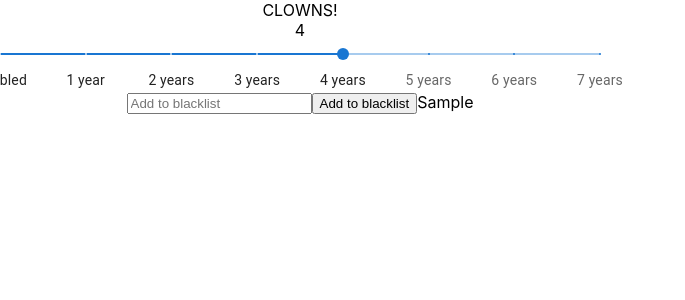
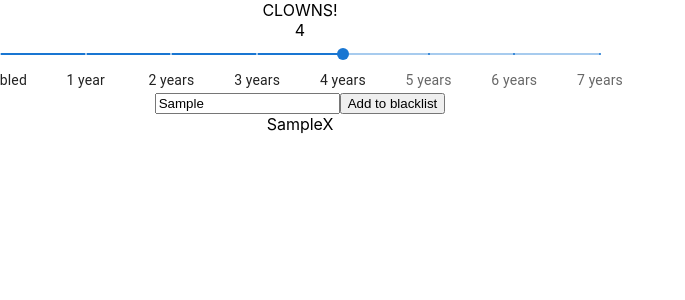
Before and after one commit to DominicMonares/clown-detector, a React (Create React App) app: page / in a window 1280 px wide. Both pictures are taken after typing "Sample" into the empty fields and a click on the button "Add to blacklist". Shown: the top 300 px of the page, without its empty margins (0-685 px from the left). Built offline with nearby package versions, Linux system fonts and the light colour scheme; no server answers.

Commit message:
implement blacklist state

```diff
--- a/src/components/Blacklist.tsx
+++ b/src/components/Blacklist.tsx
@@ -1,16 +1,24 @@
-import React, { useState } from 'react';
+import React, { useState, MouseEvent } from 'react';
 
-import { BlacklistSetting, BlacklistProps } from '../types';
+import { BlacklistProps } from '../types';
 
 const Blacklist = ({ updateBlacklist, blacklist }: BlacklistProps) => {
   const [newKeyword, setNewKeyword] = useState<string>('');
 
-  const triggerUpdateBl = (toAdd: string, toRemove: string) => {
-    updateBlacklist(newKeyword, toRemove);
-    if (!toRemove) setNewKeyword('');
+  const addToBlacklist = () => {
+    updateBlacklist(newKeyword, '');
+  }
+
+  const removeFromBlacklist = (e: MouseEvent<HTMLInputElement>) => {
+    const target = e.target as HTMLInputElement;
+    if (target['parentNode'] !== null) {
+      const keyword = target['parentNode']['children'][0]['innerHTML'];
+      updateBlacklist('', keyword);
+    }
   }
 
   return (
+    <div>
       <div>
         <input
           type='text'
@@ -18,10 +26,20 @@ const Blacklist = ({ updateBlacklist, blacklist }: BlacklistProps) => {
           onChange={(e) => setNewKeyword(e.target.value)}
           value={newKeyword}
         />
-      <button onClick={() => triggerUpdateBl(newKeyword, '')}>
+        <button onClick={addToBlacklist}>
           Add to blacklist
         </button>
-      {Array.from(blacklist).map(b => b)}
+      </div>
+      <div>
+        {Array.from(blacklist).map(b => {
+          return (
+            <div key={b}>
+              <span>{b}</span>
+              <span onClick={removeFromBlacklist}>X</span>
+            </div>
+          );
+        })}
+      </div>
     </div>
   );
 }
```
Lines whose indentation alone changed are shown as unchanged.
